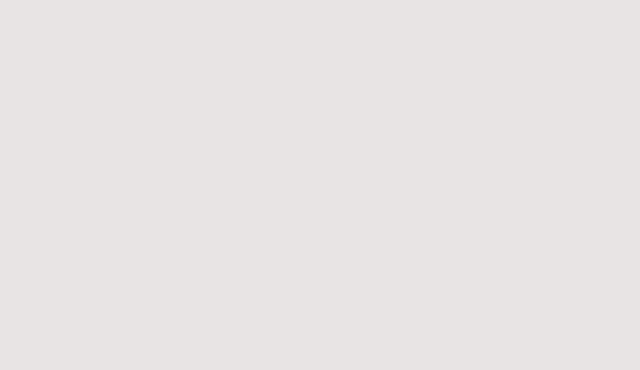
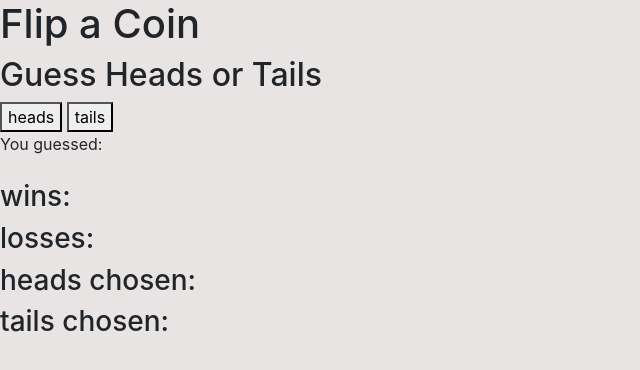
Before and after one commit to CookieChef/Coin_Toss, a plain HTML site: page index.html in a window 1280 px wide. Shown: the whole page, without its empty margins (0-640 px from the left). Drawn offline with nearby package versions, Linux system fonts and the light colour scheme.

Commit message:
html structure created

```diff
--- a/index.html
+++ b/index.html
@@ -26,6 +26,42 @@
 </head>
 
 <body>
+<h1>Flip a Coin</h1>
+<h2>Guess Heads or Tails</h2>
+
+<button id="heads">heads</button>
+<button id="tails">tails</button>
+
+<br>
+
+<div> You guessed:<span id="guess"></span></div>
+
+<br>
+
+<div id="coin-image"></div>
+<div id="win-lose"></div>
+<div id="win-loss-tracker"></div>
+
+<div>
+    <h3>wins: </h3>
+    <span id="wins"></span>
+</div>
+
+<div>
+    <h3>losses: </h3>
+    <span id="losses"></span>
+</div>
+
+<div>
+    <h3>heads chosen: </h3>
+    <span id="heads-chose"></span>
+</div>
+
+<div>
+    <h3>tails chosen: </h3>
+    <span id="tails-chosen"></span>
+</div>
+
 
 
     <script type="text/javascript" src="app.js"></script>
```
